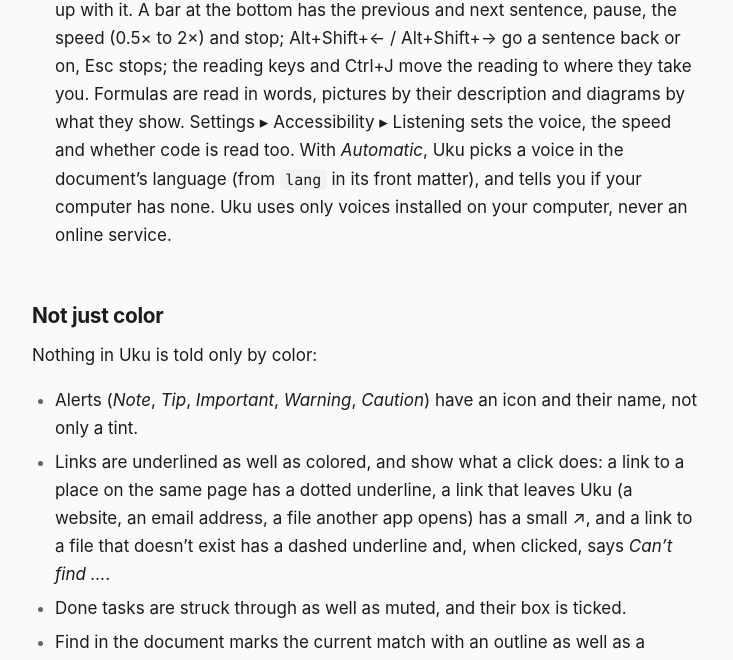
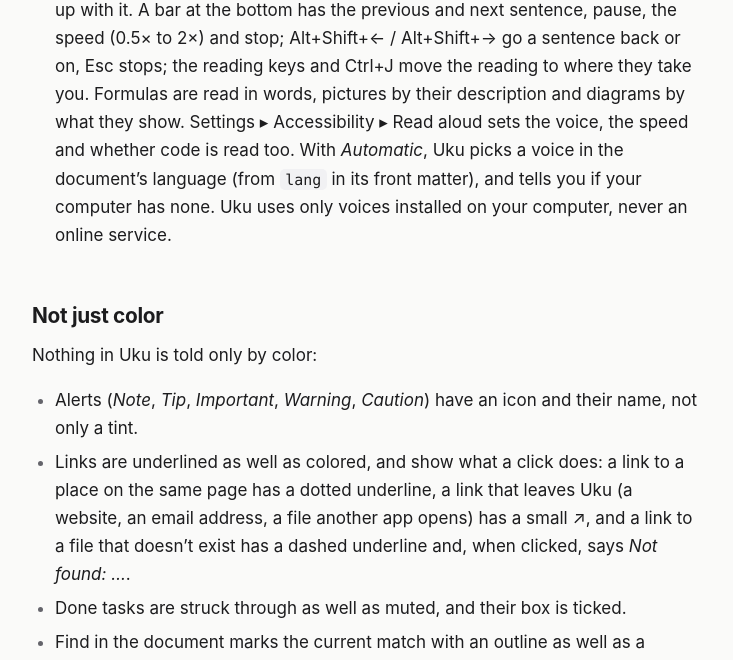
Before and after one commit to pulsar-a/documents, a Jekyll site: the page built from uku/accessibility.md, in a window 1280 px wide and 1400 px high, scrolled down 2495 px. Shown: the part 316-976 px from the top of the window, without its empty margins (272-1005 px from the left). Built offline with Jekyll 4.4.1, drawn with Linux system fonts in a browser that asks for light colours; our own code applies the rules of GitHub Pages for plain Markdown files; some of the changed text lies outside the part shown.

Commit message:
docs(uku): the new names of a few settings
The accessibility page and the support page use the names Uku shows now:
System for the theme's mode, Vision and Read aloud for the Accessibility
groups, Auto for animated pictures, and shorter names elsewhere.

Co-Authored-By: Claude Opus 5.5 <noreply@anthropic.com>

```diff
--- a/uku/accessibility.md
+++ b/uku/accessibility.md
@@ -14,8 +14,8 @@ Uku aims to meet the [Web Content Accessibility Guidelines (WCAG) 2.2](https://w
 where they apply to a desktop app. Much of it is checked by Uku's automated tests before every release (see
 [How it is checked](#how-it-is-checked)).
 
-Most of these settings are in **Settings ▸ Accessibility** (Ctrl+,), grouped by need: *Seeing*, *Reading*,
-*Listening*, *Motion* and *Keyboard*. The welcome page links there too, and the search box at the top of Settings finds
+Most of these settings are in **Settings ▸ Accessibility** (Ctrl+,), grouped by need: *Vision*, *Reading*,
+*Read aloud*, *Motion* and *Keyboard*. The welcome page links there too, and the search box at the top of Settings finds
 any setting by its words.
 
 Shortcuts are written for Windows and Linux; on a Mac, use ⌘ for Ctrl and ⌥ for Alt, except where the table says
@@ -24,10 +24,10 @@ otherwise. These are the default shortcuts: you can change any of them in Settin
 ## See it the way you need
 
 - **Light, dark, or as your system is.** The **Aa** button in the toolbar, or Settings ▸ Appearance: choose *Light*,
-  *Dark* or *Follow system* (the default), which is light while your system is light and dark while it is dark.
+  *Dark* or *System* (the default), which is light while your system is light and dark while it is dark.
 - **Themes.** Each side has its own themes, and you choose one for each: *Light*, *Sepia* (warm paper for long
   reading), *Sage* or *High contrast light*; and *Dusk*, *Dark*, *Espresso*, *Night* (near black) or *High contrast*.
-  With *Follow system*, Uku shows your light theme by day and your dark one at night, as your system changes. You can
+  With *System*, Uku shows your light theme by day and your dark one at night, as your system changes. You can
   also pick an accent color.
 - **Themes of your own.** The last theme of each side, *Custom light* and *Custom dark*, is yours to make. *Edit* on
   its picture in Settings ▸ Appearance opens its colors: the page, the text, the accent, the colors of code and more.
@@ -74,7 +74,7 @@ otherwise. These are the default shortcuts: you can change any of them in Settin
   keeps up with it. A bar at the bottom has the previous and next sentence, pause, the speed (0.5× to 2×) and stop;
   Alt+Shift+← / Alt+Shift+→ go a sentence back or on, Esc stops; the reading keys and Ctrl+J move the reading to where
   they take you. Formulas are read in words, pictures by their
-  description and diagrams by what they show. Settings ▸ Accessibility ▸ Listening sets the voice, the speed and
+  description and diagrams by what they show. Settings ▸ Accessibility ▸ Read aloud sets the voice, the speed and
   whether code is read too. With *Automatic*, Uku picks a voice in the document's language (from `lang` in its front
   matter), and tells you if your computer has none. Uku uses only voices installed on your computer, never an online
   service.
@@ -86,7 +86,7 @@ Nothing in Uku is told only by color:
 - Alerts (*Note*, *Tip*, *Important*, *Warning*, *Caution*) have an icon and their name, not only a tint.
 - Links are underlined as well as colored, and show what a click does: a link to a place on the same page has a dotted
   underline, a link that leaves Uku (a website, an email address, a file another app opens) has a small ↗, and a link
-  to a file that doesn't exist has a dashed underline and, when clicked, says *Can't find …*.
+  to a file that doesn't exist has a dashed underline and, when clicked, says *Not found: …*.
 - Done tasks are struck through as well as muted, and their box is ticked.
 - Find in the document marks the current match with an outline as well as a stronger color, and says *3 of 12*.
 - Added and removed lines in code keep their `+` and `−`.
```
Also changed, not shown: other parts of uku/accessibility.md (+5 -5 lines), uku/support.md (+1 -1 lines).
